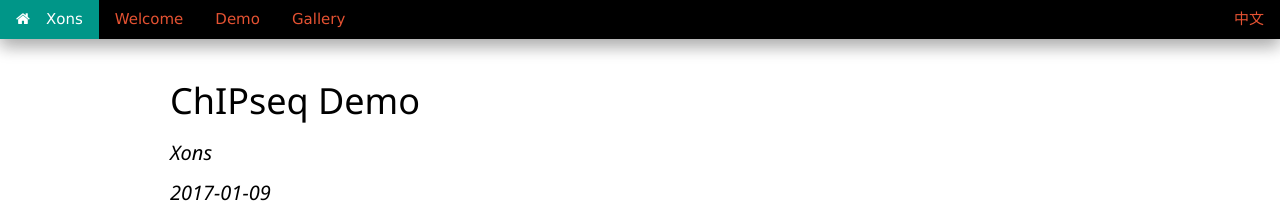
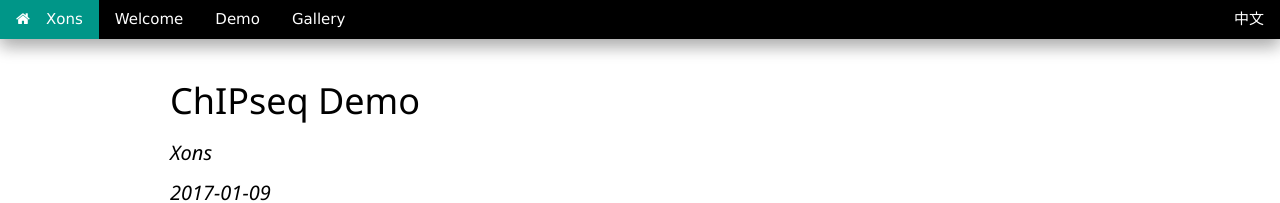
Before and after one commit to xons/xons.github.io, a Jekyll site: the page built from chipseq.demo.html, in a window 1280 px wide. Shown: the top 203 px of the page. Built offline with Jekyll 4.4.1, drawn with Linux system fonts in a browser that asks for light colours; nearby versions of some CDN libraries; library files that are not in the unit come from our copies.

Commit message:
Update chipseq.demo.html

```diff
--- a/chipseq.demo.html
+++ b/chipseq.demo.html
@@ -4,43 +4,6 @@
 ---
 
 <div class="w3-container w3-padding-64">
-<style type="text/css">
-.main-container {
-  max-width: 940px;
-  margin-left: auto;
-  margin-right: auto;
-}
-code {
-  color: inherit;
-  background-color: rgba(0, 0, 0, 0.04);
-}
-img {
-  max-width:100%;
-  height: auto;
-}
-.tabbed-pane {
-  padding-top: 12px;
-}
-button.code-folding-btn:focus {
-  outline: none;
-}
-
-a:link {
-    color: #E55232;
-}
-a:link {
-    text-decoration: none;
-}
-a:hover {
-    text-decoration: underline;
-	color: #bb1f02;}
-a:visited {
-    color: #bb1f02;
-}
-
-
-
-</style>
 
 <div class="container-fluid main-container">
 
```
